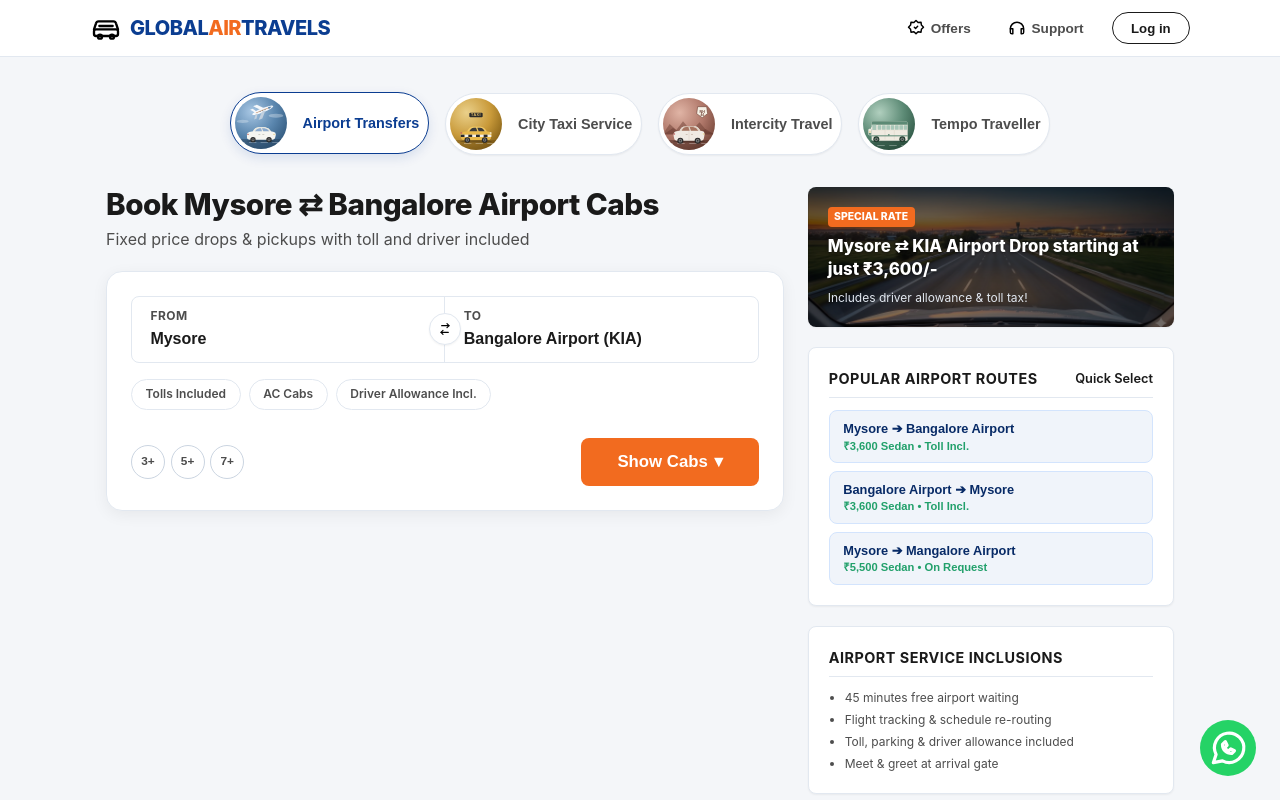
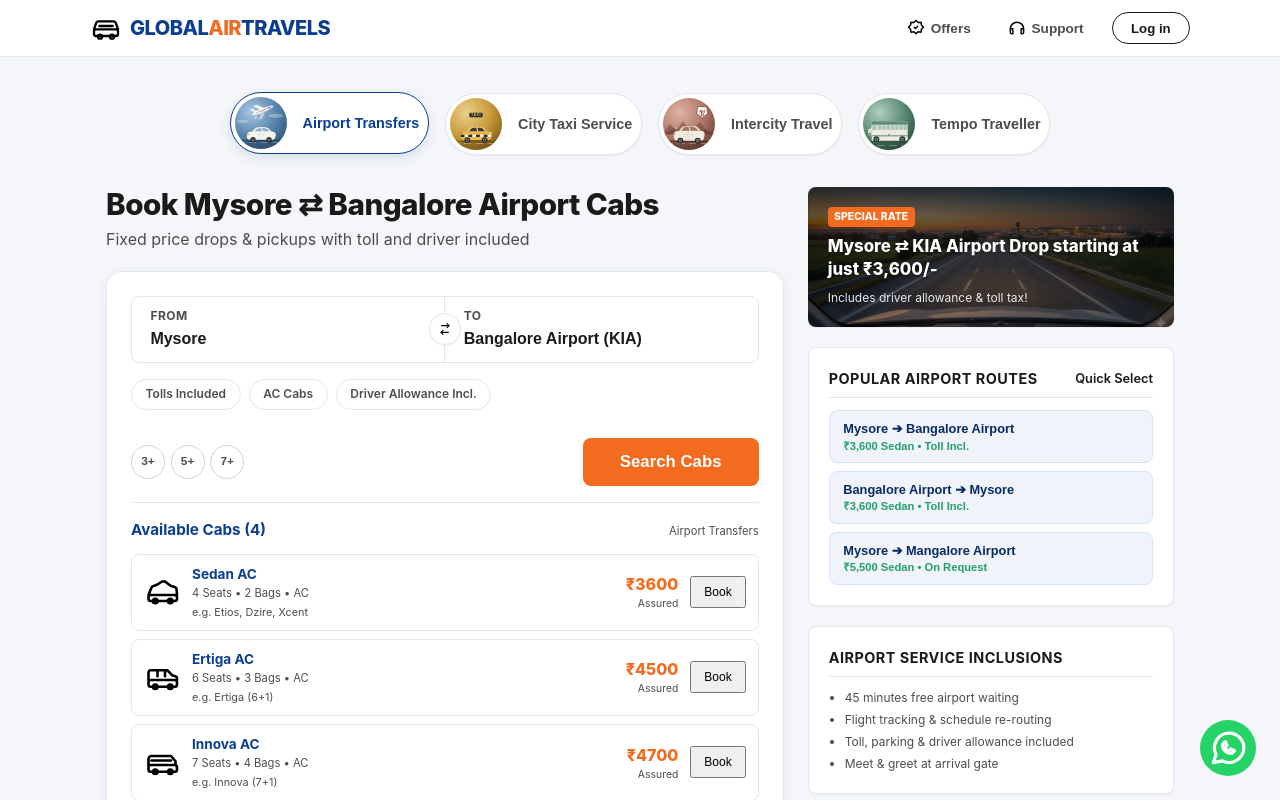
Before and after one commit to globalairtravels/cabs-website, a Next.js app: page / in a window 1280 px wide. Shown: the top 800 px of the page. Built offline with nearby package versions, Linux system fonts and the light colour scheme.

Commit message:
removed hide/show cabs button

```diff
--- a/src/app/globals.css
+++ b/src/app/globals.css
@@ -892,18 +892,23 @@ body {
 
 .toast-notification {
   position: fixed;
-  left: 50%;
-  bottom: 1.5rem;
-  transform: translateX(-50%);
-  background-color: rgba(11, 61, 145, 0.95);
-  color: white;
-  padding: 0.95rem 1.25rem;
-  border-radius: 999px;
-  box-shadow: 0 12px 30px rgba(0,0,0,0.18);
-  font-weight: 700;
+  top: 68px;
+  left: 0;
+  right: 0;
+  margin: 0 auto;
+  width: fit-content;
+  max-width: calc(100% - 2rem);
+  background: rgba(11, 61, 145, 0.96);
+  color: #fff;
+  padding: 0.55rem 1.1rem;
+  border-radius: 8px;
+  box-shadow: 0 4px 14px rgba(0,0,0,0.15);
+  font-size: 0.85rem;
+  font-weight: 600;
   letter-spacing: 0.01em;
   z-index: 1400;
-  animation: fadeIn 0.2s ease-out;
+  pointer-events: none;
+  animation: slideDown 0.2s cubic-bezier(0.4, 0, 0.2, 1) forwards;
 }
 
 .modal-close-btn {
--- a/src/app/page.js
+++ b/src/app/page.js
@@ -62,7 +62,7 @@ export default function Home() {
   const [showPickupSuggestions, setShowPickupSuggestions] = useState(false);
   const [showDropSuggestions, setShowDropSuggestions] = useState(false);
   const [minSeats, setMinSeats] = useState(0);
-  const [showInlineCabs, setShowInlineCabs] = useState(false);
+
   const [swapRotation, setSwapRotation] = useState(0);
 
   const [selectedCab, setSelectedCab] = useState(bookingConfig.cabTypes[0]);
@@ -255,7 +255,6 @@ export default function Home() {
       return;
     }
     if (filteredCabs.length > 0) setSelectedCab(filteredCabs[0]);
-    setShowInlineCabs((prev) => !prev);
   };
 
   const handleCabSelect = (cab) => {
@@ -695,25 +694,12 @@ Please confirm my booking. Thank you!`;
                       ))}
                     </div>
 
-                    <button type="submit" className="btn-cleartrip-search" aria-expanded={showInlineCabs}>
-                      <span>{showInlineCabs ? "Hide Cabs" : "Show Cabs"}</span>
-                      <span
-                        className="show-cabs-chevron"
-                        style={{
-                          display: "inline-block",
-                          marginLeft: "0.4rem",
-                          transition: "transform 0.25s ease",
-                          transform: showInlineCabs ? "rotate(180deg)" : "rotate(0deg)",
-                        }}
-                        aria-hidden="true"
-                      >
-                        ▾
-                      </span>
+                    <button type="submit" className="btn-cleartrip-search">
+                      Search Cabs
                     </button>
                   </div>
 
-                  {showInlineCabs && (
-                    <div className="inline-cab-preview" style={{ marginTop: "1rem", borderTop: "1px solid var(--border-color)", paddingTop: "1rem" }}>
+                  <div className="inline-cab-preview" style={{ marginTop: "1rem", borderTop: "1px solid var(--border-color)", paddingTop: "1rem" }}>
                       <div style={{ display: "flex", justifyContent: "space-between", alignItems: "baseline", marginBottom: "0.75rem" }}>
                         <h3 style={{ fontSize: "0.95rem", fontWeight: 700, color: "var(--primary-navy)", margin: 0 }}>
                           Available Cabs ({filteredCabs.length})
@@ -776,7 +762,6 @@ Please confirm my booking. Thank you!`;
                         Prices include tolls, driver allowance & GST. No hidden charges.
                       </p>
                     </div>
-                  )}
                 </form>
               </div>
             </div>
```
